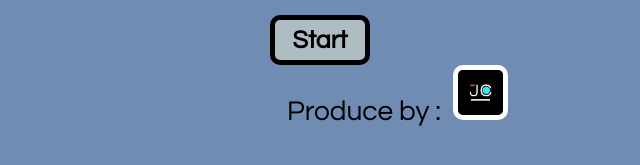
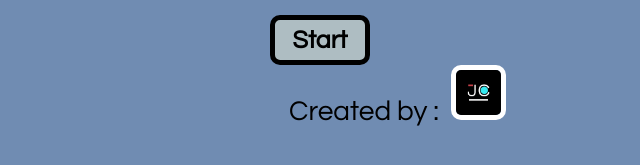
Before and after one commit to JunChong1129/xmas2024_dodgesnowball, a plain HTML site: page index.html in a window 1280 px wide. Shown: the part 523-688 px from the top of the page, 320-960 px from the left. Drawn offline with Linux system fonts and the light colour scheme.

Commit message:
Update index.html
Change produce to created.

```diff
--- a/index.html
+++ b/index.html
@@ -52,7 +52,7 @@
     <br>
     <button id="btn"><b>Start</b></button>
     <br>
-    <div class="displayProduce"> &nbsp; &nbsp; &nbsp; &nbsp; &nbsp; &nbsp; &nbsp; &nbsp; &nbsp; &nbsp; &nbsp; &nbsp; &nbsp; Produce by : &nbsp;<a href="https://www.instagram.com/jun_chong8055/" target="_blank" title="Creator IG Account"><img src="self_icon.jpeg" class="picture"></a></div>
+    <div class="displayProduce"> &nbsp; &nbsp; &nbsp; &nbsp; &nbsp; &nbsp; &nbsp; &nbsp; &nbsp; &nbsp; &nbsp; &nbsp; &nbsp; Created by : &nbsp;<a href="https://www.instagram.com/jun_chong8055/" target="_blank" title="Creator IG Account"><img src="self_icon.jpeg" class="picture"></a></div>
     <script src="script.js"></script>
 </body>
 </html>
```
